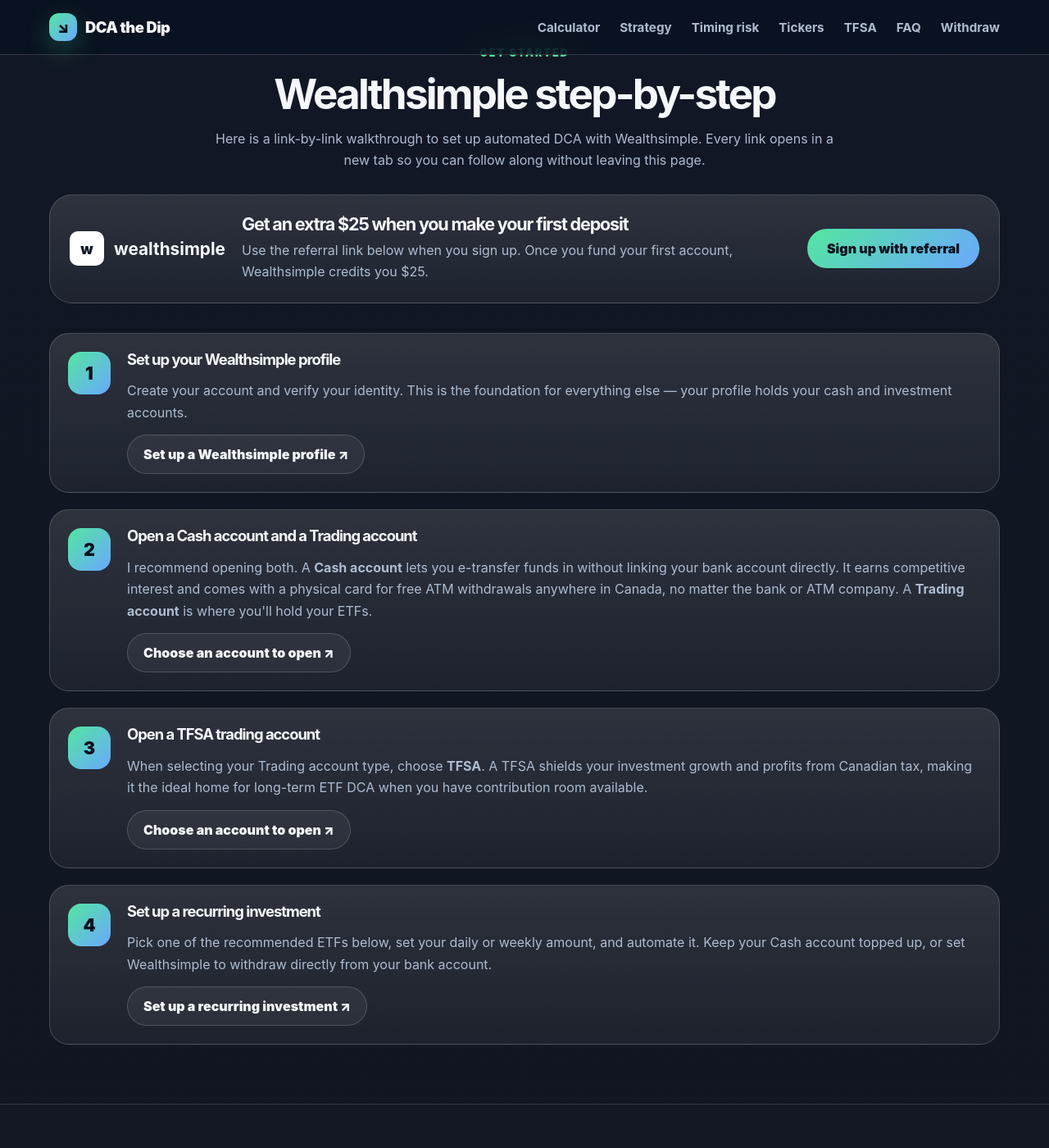
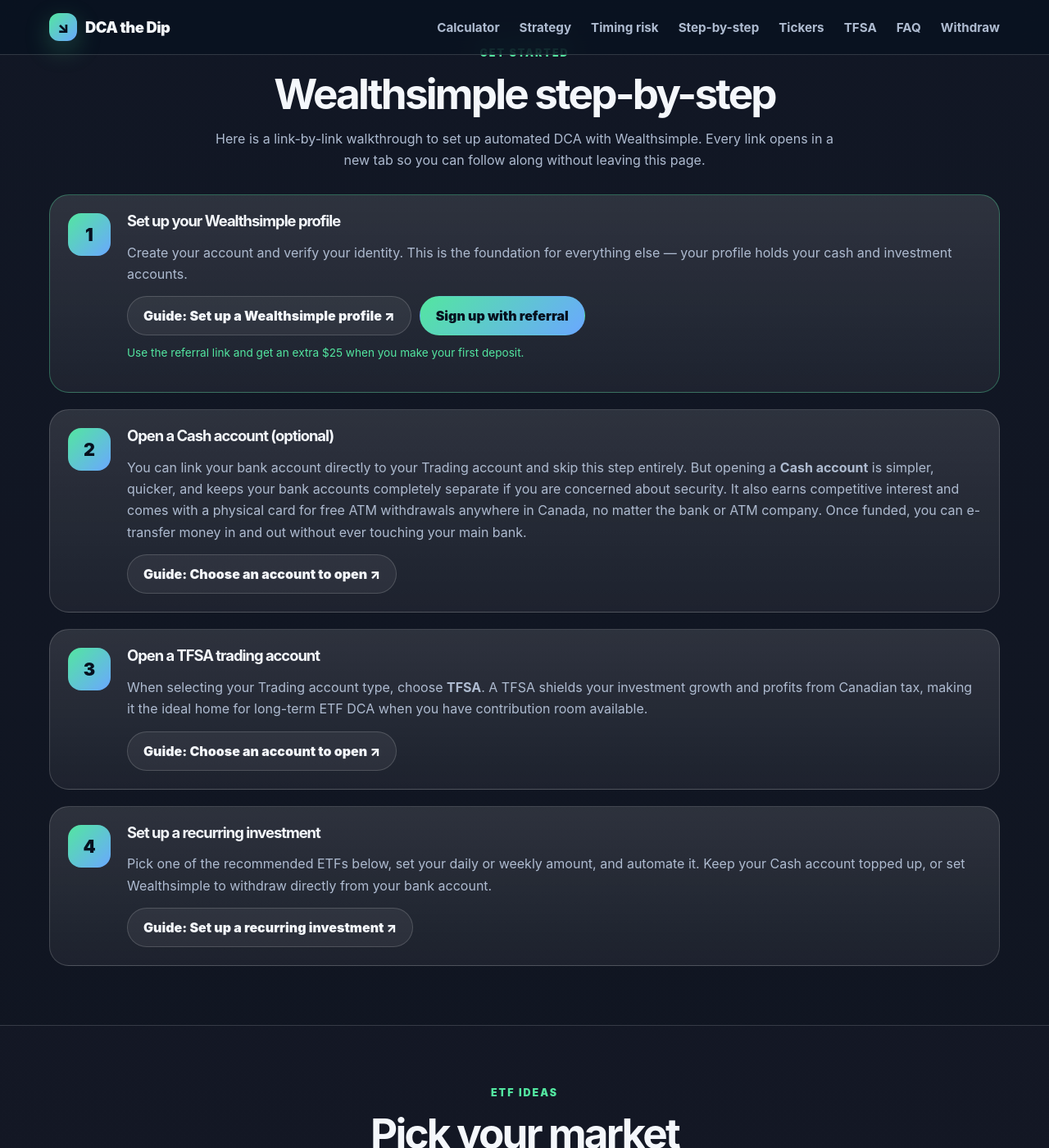
Before and after one commit to thestamp/dcathedip, a Jekyll site: the page built from index.html, in a window 1280 px wide and 1400 px high, scrolled down 7013 px. Shown: the whole window at 82% size. Built offline with Jekyll 4.4.1, drawn with Linux system fonts in a browser that asks for light colours; some of the changed text lies outside the part shown.

Commit message:
Polish step-by-step guide layout and cross-links

```diff
--- a/assets/css/styles.css
+++ b/assets/css/styles.css
@@ -353,6 +353,21 @@
 .ws-step-body .button {
   display: inline-flex;
 }
+.ws-step-actions {
+  display: flex;
+  flex-wrap: wrap;
+  gap: 10px;
+  align-items: center;
+  margin-bottom: 10px;
+}
+.ws-referral-note {
+  margin: 8px 0 0;
+  font-size: 0.85rem;
+  color: var(--green);
+}
+.ws-step-referral {
+  border-color: rgba(83, 230, 160, 0.35);
+}
 
 .means-section { background: rgba(255,255,255,0.025); border-top: 1px solid var(--border); padding-bottom: 84px; }
 .means-cards { display: grid; gap: 16px; }
--- a/index.html
+++ b/index.html
@@ -14,6 +14,7 @@
       <a href="#calculator">Calculator</a>
       <a href="#strategy">Strategy</a>
       <a href="#timing">Timing risk</a>
+      <a href="#wealthsimple-guide">Step-by-step</a>
       <a href="#tickers">Tickers</a>
       <a href="#tfsa">TFSA</a>
       <a href="#faq">FAQ</a>
@@ -345,36 +346,26 @@
         </p>
       </div>
 
-      <aside class="wealthsimple-promo referral-promo" aria-label="Wealthsimple referral promo">
-        <div class="wealthsimple-logo-lockup">
-          <span class="wealthsimple-badge" aria-hidden="true">W</span>
-          <strong>wealthsimple</strong>
-        </div>
-        <div class="wealthsimple-promo-copy">
-          <h3>Get an extra $25 when you make your first deposit</h3>
-          <p>Use the referral link below when you sign up. Once you fund your first account, Wealthsimple credits you $25.</p>
-        </div>
-        <div class="wealthsimple-promo-actions">
-          <a class="button primary" href="https://wealthsimple.com/invite/V-MKNQ" target="_blank" rel="nofollow noopener">Sign up with referral</a>
-        </div>
-      </aside>
-
       <div class="ws-steps">
-        <article class="ws-step">
+        <article class="ws-step ws-step-referral">
           <div class="ws-step-num">1</div>
           <div class="ws-step-body">
             <h3>Set up your Wealthsimple profile</h3>
             <p>Create your account and verify your identity. This is the foundation for everything else — your profile holds your cash and investment accounts.</p>
-            <a class="button ghost" href="https://help.wealthsimple.com/hc/en-ca/articles/1500003505241-Set-up-a-Wealthsimple-profile" target="_blank" rel="nofollow noopener">Set up a Wealthsimple profile ↗</a>
+            <div class="ws-step-actions">
+              <a class="button ghost" href="https://help.wealthsimple.com/hc/en-ca/articles/1500003505241-Set-up-a-Wealthsimple-profile" target="_blank" rel="nofollow noopener">Guide: Set up a Wealthsimple profile ↗</a>
+              <a class="button primary" href="https://wealthsimple.com/invite/V-MKNQ" target="_blank" rel="nofollow noopener">Sign up with referral</a>
+            </div>
+            <p class="ws-referral-note">Use the referral link and get an extra $25 when you make your first deposit.</p>
           </div>
         </article>
 
         <article class="ws-step">
           <div class="ws-step-num">2</div>
           <div class="ws-step-body">
-            <h3>Open a Cash account and a Trading account</h3>
-            <p>I recommend opening both. A <strong>Cash account</strong> lets you e-transfer funds in without linking your bank account directly. It earns competitive interest and comes with a physical card for free ATM withdrawals anywhere in Canada, no matter the bank or ATM company. A <strong>Trading account</strong> is where you'll hold your ETFs.</p>
-            <a class="button ghost" href="https://help.wealthsimple.com/hc/en-ca/articles/360056590534-Choose-an-account-to-open" target="_blank" rel="nofollow noopener">Choose an account to open ↗</a>
+            <h3>Open a Cash account (optional)</h3>
+            <p>You can link your bank account directly to your Trading account and skip this step entirely. But opening a <strong>Cash account</strong> is simpler, quicker, and keeps your bank accounts completely separate if you are concerned about security. It also earns competitive interest and comes with a physical card for free ATM withdrawals anywhere in Canada, no matter the bank or ATM company. Once funded, you can e-transfer money in and out without ever touching your main bank.</p>
+            <a class="button ghost" href="https://help.wealthsimple.com/hc/en-ca/articles/360056590534-Choose-an-account-to-open" target="_blank" rel="nofollow noopener">Guide: Choose an account to open ↗</a>
           </div>
         </article>
 
@@ -383,7 +374,7 @@
           <div class="ws-step-body">
             <h3>Open a TFSA trading account</h3>
             <p>When selecting your Trading account type, choose <strong>TFSA</strong>. A TFSA shields your investment growth and profits from Canadian tax, making it the ideal home for long-term ETF DCA when you have contribution room available.</p>
-            <a class="button ghost" href="https://help.wealthsimple.com/hc/en-ca/articles/360056590534-Choose-an-account-to-open" target="_blank" rel="nofollow noopener">Choose an account to open ↗</a>
+            <a class="button ghost" href="https://help.wealthsimple.com/hc/en-ca/articles/360056590534-Choose-an-account-to-open" target="_blank" rel="nofollow noopener">Guide: Choose an account to open ↗</a>
           </div>
         </article>
 
@@ -391,8 +382,8 @@
           <div class="ws-step-num">4</div>
           <div class="ws-step-body">
             <h3>Set up a recurring investment</h3>
-            <p>Pick one of the recommended ETFs below, set your daily or weekly amount, and automate it. Keep your Cash account topped up, or set Wealthsimple to withdraw directly from your bank account.</p>
-            <a class="button ghost" href="https://help.wealthsimple.com/hc/en-ca/articles/9544942923547-Set-up-a-recurring-investment" target="_blank" rel="nofollow noopener">Set up a recurring investment ↗</a>
+            <p>Pick one of the <a href="#tickers">recommended ETFs below</a>, set your daily or weekly amount, and automate it. Keep your Cash account topped up, or set Wealthsimple to withdraw directly from your bank account.</p>
+            <a class="button ghost" href="https://help.wealthsimple.com/hc/en-ca/articles/9544942923547-Set-up-a-recurring-investment" target="_blank" rel="nofollow noopener">Guide: Set up a recurring investment ↗</a>
           </div>
         </article>
       </div>
@@ -431,6 +422,7 @@
           <a class="button primary" id="wealthsimpleLink" href="#" rel="nofollow noopener">Wealthsimple referral</a>
         </div>
       </aside>
+      <p class="location-note" style="margin-top:20px"><a href="#wealthsimple-guide">← Back to Wealthsimple step-by-step setup</a></p>
     </div>
   </section>
 
```
Also changed, not shown: requirements.md (+7 -5 lines), tests/smoke.js (+6 -2 lines).
